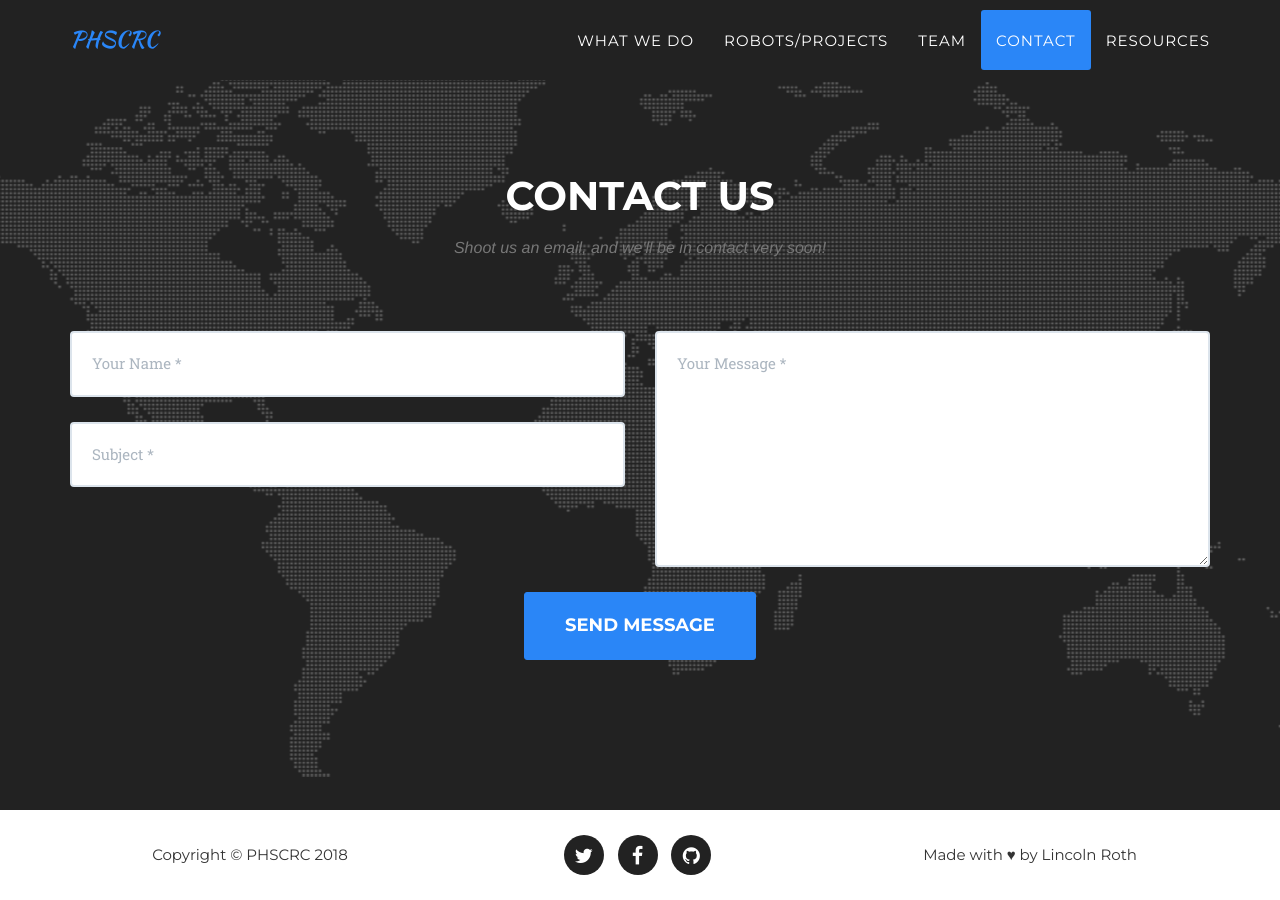
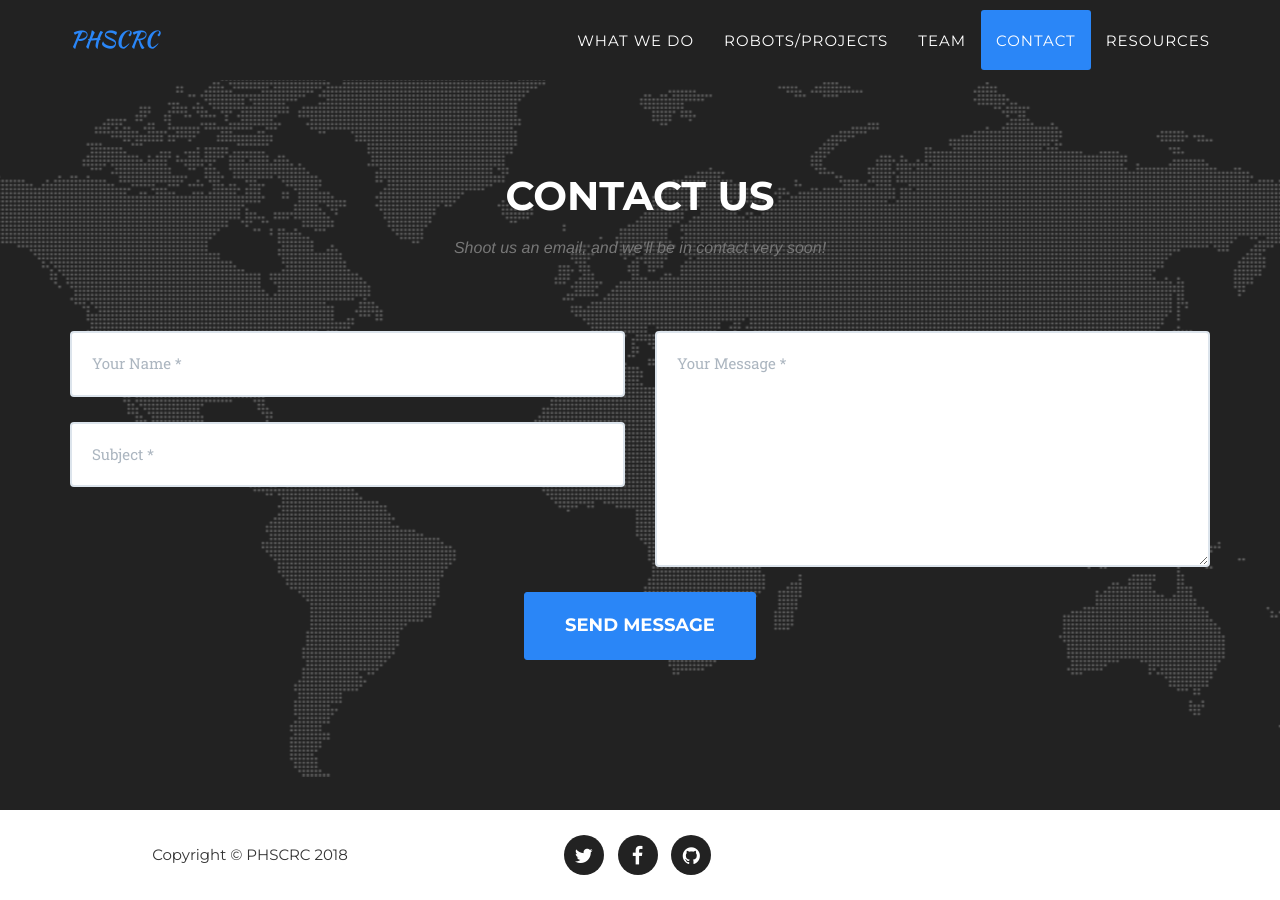
Before and after one commit to PHSCRC/phscrc, a Jekyll site: the page built from index.html, in a window 1280 px wide and 900 px high, scrolled down 3979 px. Built offline with Jekyll 4.4.1, drawn with Linux system fonts in a browser that asks for light colours; some web fonts are replaced.

Commit message:
removes footer

```diff
--- a/_includes/footer.html
+++ b/_includes/footer.html
@@ -13,7 +13,7 @@
                     </ul>
                 </div>
                 <div class="col-md-4">
-                  <span class="copyright">Made with ♥ by Lincoln Roth</span>
+
 
                 </div>
             </div>
```
